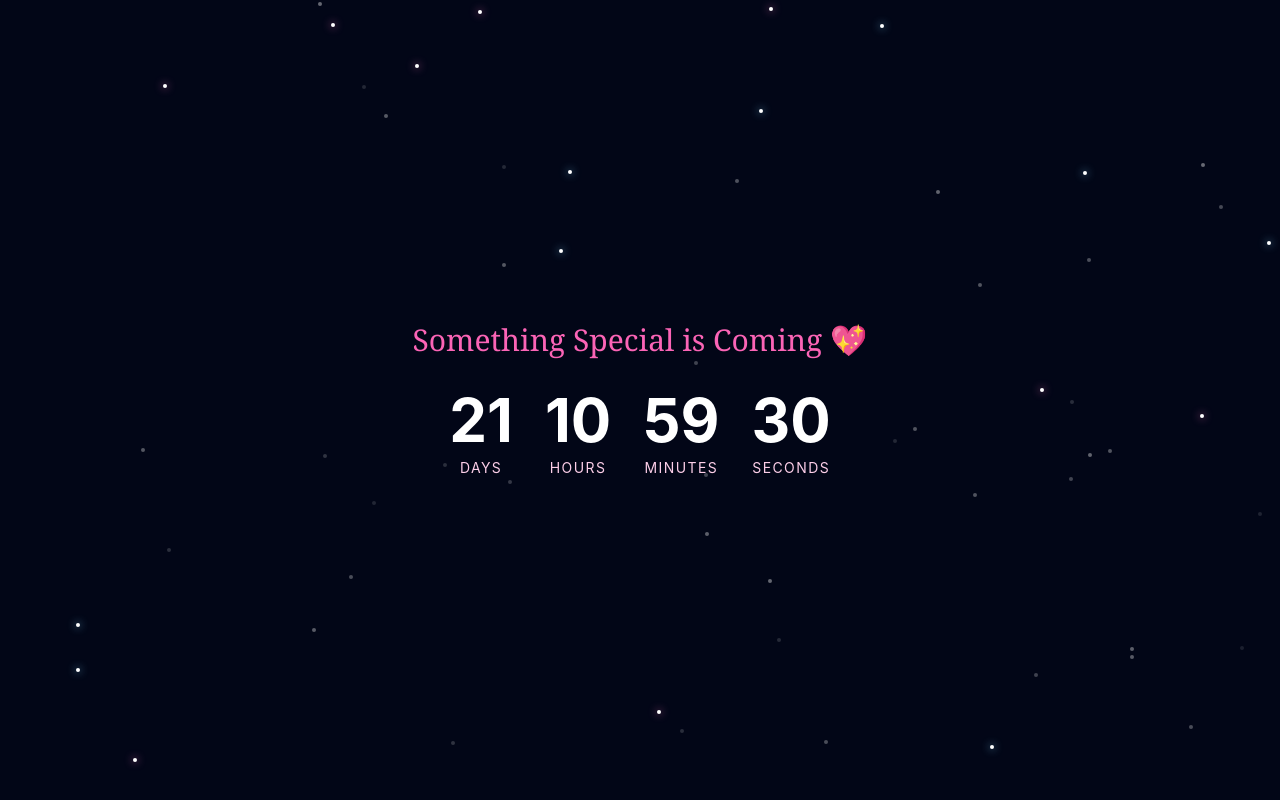
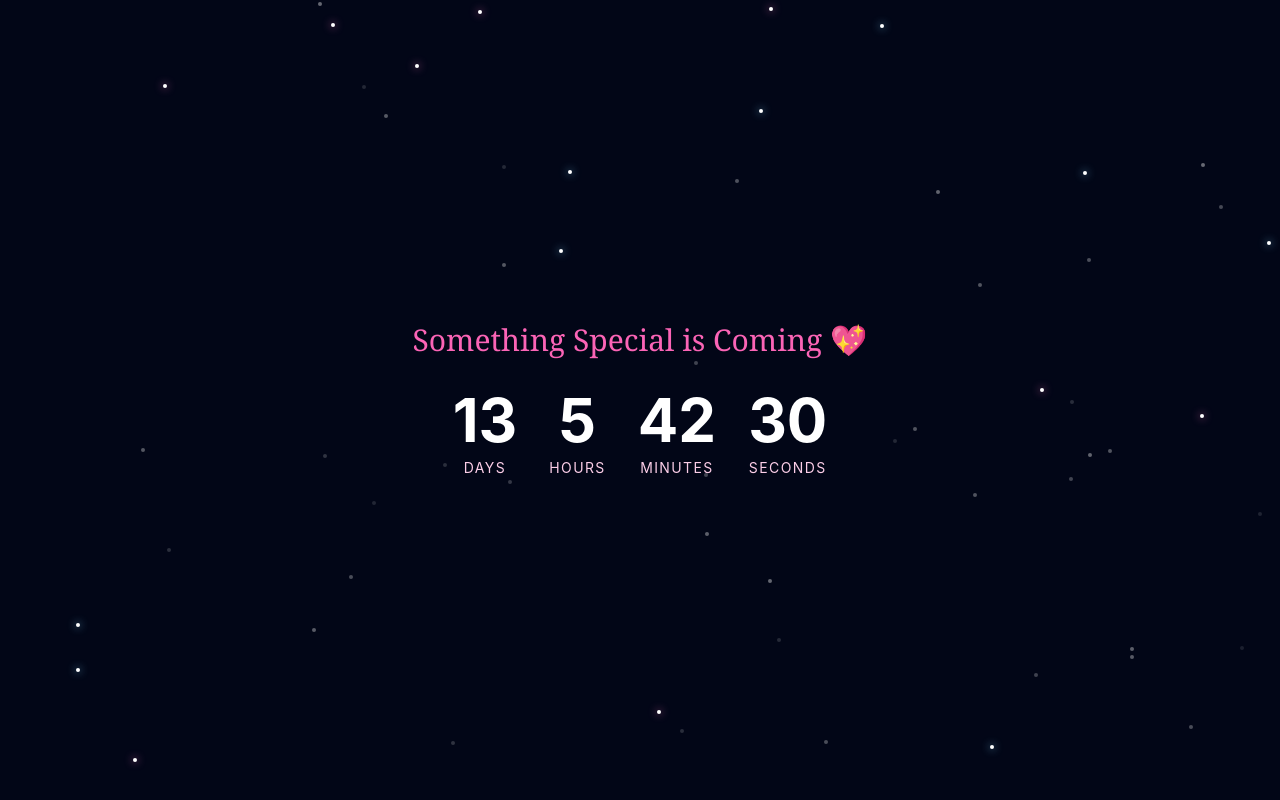
Before and after one commit to priyank1b/bhavika-birthday-2026, a React (Vite) app: page / in a window 1280 px wide. Built offline with nearby package versions, Linux system fonts and the light colour scheme.

Commit message:
Update Countdown.jsx

```diff
--- a/src/Countdown.jsx
+++ b/src/Countdown.jsx
@@ -11,7 +11,7 @@ function Countdown({ onNext }) {
 
   useEffect(() => {
     // Set target date: April 27, 2026, 00:00:00
-    const targetDate = new Date("April 27, 2026 00:00:00").getTime()
+    const targetDate = new Date("April 18, 2026 18:43:00").getTime()
 
     const timer = setInterval(() => {
       const now = new Date().getTime()
```
